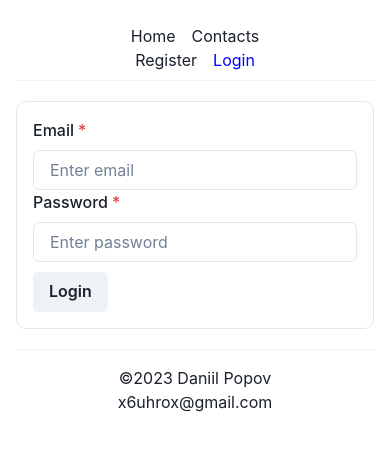
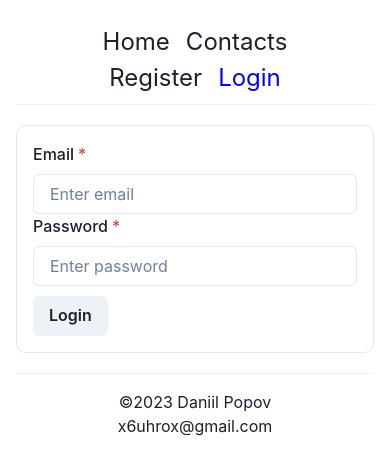
Before and after one commit to DaniilPopov0809/goit-react-hw-08-phonebook, a React (Create React App) app: page /goit-react-hw-08-phonebook/login in a window 390 px wide. Shown: the top 474 px of the page. Built offline with nearby package versions, Linux system fonts and the light colour scheme.

Commit message:
Add styles for mobile

```diff
--- a/src/components/AppBar/AppBar.jsx
+++ b/src/components/AppBar/AppBar.jsx
@@ -14,10 +14,10 @@ const AppBar = () => {
         as="header"
         width={{ base: '480px', md: '768px', lg: '1280px' }}
         py="2"
-        fontSize={{ base: '1xl', md: '2xl' }}
+        fontSize='2xl'
       >
         <Flex
-          justifyContent={{ base: 'center', sm: 'space-between' }}
+          justifyContent={{ base: 'center', md: 'space-between' }}
           alignItems="center"
           flexWrap="wrap"
           flexDirection={{ base: 'column', sm: 'row' }}
--- a/src/components/Navigation/Navigation.styled.jsx
+++ b/src/components/Navigation/Navigation.styled.jsx
@@ -2,7 +2,13 @@ import styled from '@emotion/styled';
 import { NavLink } from 'react-router-dom';
 
 export const LinkNav = styled(NavLink)`
+  /* @media screen and (max-width: 767px) {
+    border: 1px solid;
+    padding: 4px;
+  } */
 &.active {
     color: blue;
+
+
 }
 `;
```
